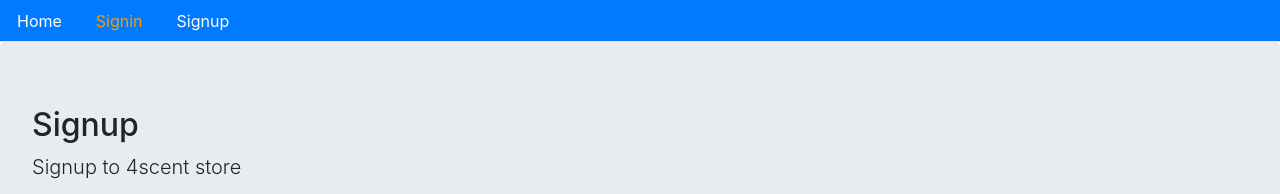
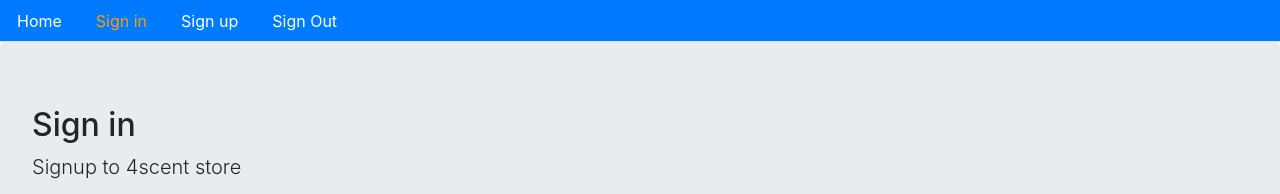
Before and after one commit to sungedo/4scent-front, a React (Create React App) app: page /signin in a window 1280 px wide. Shown: the top 194 px of the page. Built offline with nearby package versions, Linux system fonts and the light colour scheme.

Commit message:
signout initiated

```diff
--- a/src/auth/index.js
+++ b/src/auth/index.js
@@ -35,3 +35,24 @@ export const signin = user => {
         console.log(err)
     })
 }
+
+export const authenticate = (data, next) => {
+    if(typeof window !== 'undefined') {
+        localStorage.setItem('jwt', JSON.stringify(data))
+        next()
+    }
+}
+
+export const signout = (next) => {
+    if(typeof window !== 'undefined') {
+        localStorage.removeItem('jwt')
+        next();
+        return fetch(`${API}/signout`, {
+            method: "GET",
+        })
+        .then(response => {
+            console.log('signout', response)
+        })
+        .catch(err => console.log(err))
+    }
+}
--- a/src/core/Menu.js
+++ b/src/core/Menu.js
@@ -1,5 +1,6 @@
 import React from 'react';
 import {Link, withRouter} from 'react-router-dom';
+import { signout} from '../auth'
 
 const isActive = (history, path) => {
     if(history.location.pathname === path) {
@@ -17,11 +18,16 @@ const Menu = ({history}) => (
             </li>
 
             <li className="nav-item">
-                <Link className="nav-link" style={isActive(history, '/signin')} to="/signin">Signin</Link>
+                <Link className="nav-link" style={isActive(history, '/signin')} to="/signin">Sign in</Link>
             </li>
 
             <li className="nav-item">
-                <Link className="nav-link" style={isActive(history, '/signup')} to="/signup">Signup</Link>
+                <Link className="nav-link" style={isActive(history, '/signup')} to="/signup">Sign up</Link>
+            </li>
+
+            <li className="nav-item">
+                <span className="nav-link" style={{cursor: 'pointer', color: '#ffffff'}} onClick={()=> signout(() => {
+                    history.push('/')})}>Sign Out</span>
             </li>
         </ul>
 
--- a/src/user/Signin.js
+++ b/src/user/Signin.js
@@ -1,7 +1,7 @@
 import React, {useState} from 'react';
 import { Redirect } from 'react-router-dom'
 import Layout from '../core/Layout'
-import {signin} from '../auth'
+import { signin, authenticate } from '../auth'
 
 const Signin = () => {
     const [values, setValues] = useState({
@@ -28,9 +28,11 @@ const Signin = () => {
             if(data.error) {
                 setValues({...values, error: data.error, loading: false})
             } else {
-                setValues({
-                    ...values,
-                    redirectToReferrer: true
+                authenticate(data, () => {
+                    setValues({
+                        ...values,
+                        redirectToReferrer: true
+                    })
                 })
             }
         })
@@ -75,7 +77,7 @@ const Signin = () => {
 
     return (
         <Layout
-            title="Signup"
+            title="Sign in"
             description="Signup to 4scent store"
             className="container col-md-8 offset-md-2"
         >
```
Also changed, not shown: 1 other file (tests, documents, lock files or other folders).
